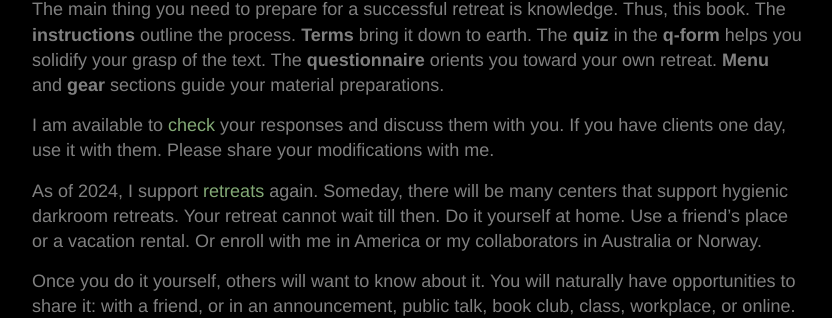
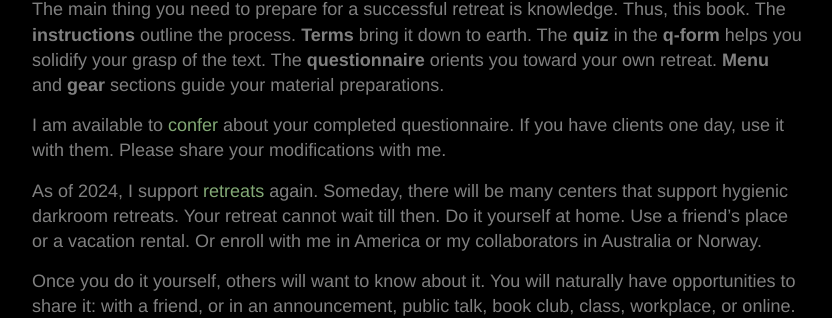
Before and after one commit to yodrew/yodrew.github.io, a Jekyll site: the page built from _pages/prepare.md, in a window 1280 px wide and 900 px high. Shown: the part 295-613 px from the top of the window, without its empty margins (223-1055 px from the left). Built offline with Jekyll 4.4.1, drawn with Linux system fonts in a browser that asks for light colours.

Commit message:
prepare check link

```diff
--- a/_pages/prepare.md
+++ b/_pages/prepare.md
@@ -8,7 +8,7 @@
 
 The main thing you need to prepare for a successful retreat is knowledge. Thus, this book. The **instructions** outline the process. **Terms** bring it down to earth. The **quiz** in the **q-form** helps you solidify your grasp of the text. The **questionnaire** orients you toward your own retreat. **Menu** and **gear** sections guide your material preparations.
 
-I am available to [check](/back/services#check) your responses and discuss them with you. If you have clients one day, use it with them. Please share your modifications with me.
+I am available to [confer](/back/services#confer) about your completed questionnaire. If you have clients one day, use it with them. Please share your modifications with me.
 
 As of 2024, I support [retreats](/back/services#retreat) again. Someday, there will be many centers that support hygienic darkroom retreats. Your retreat cannot wait till then. Do it yourself at home. Use a friend's place or a vacation rental. Or enroll with me in America or my collaborators in Australia or Norway.
 
```
